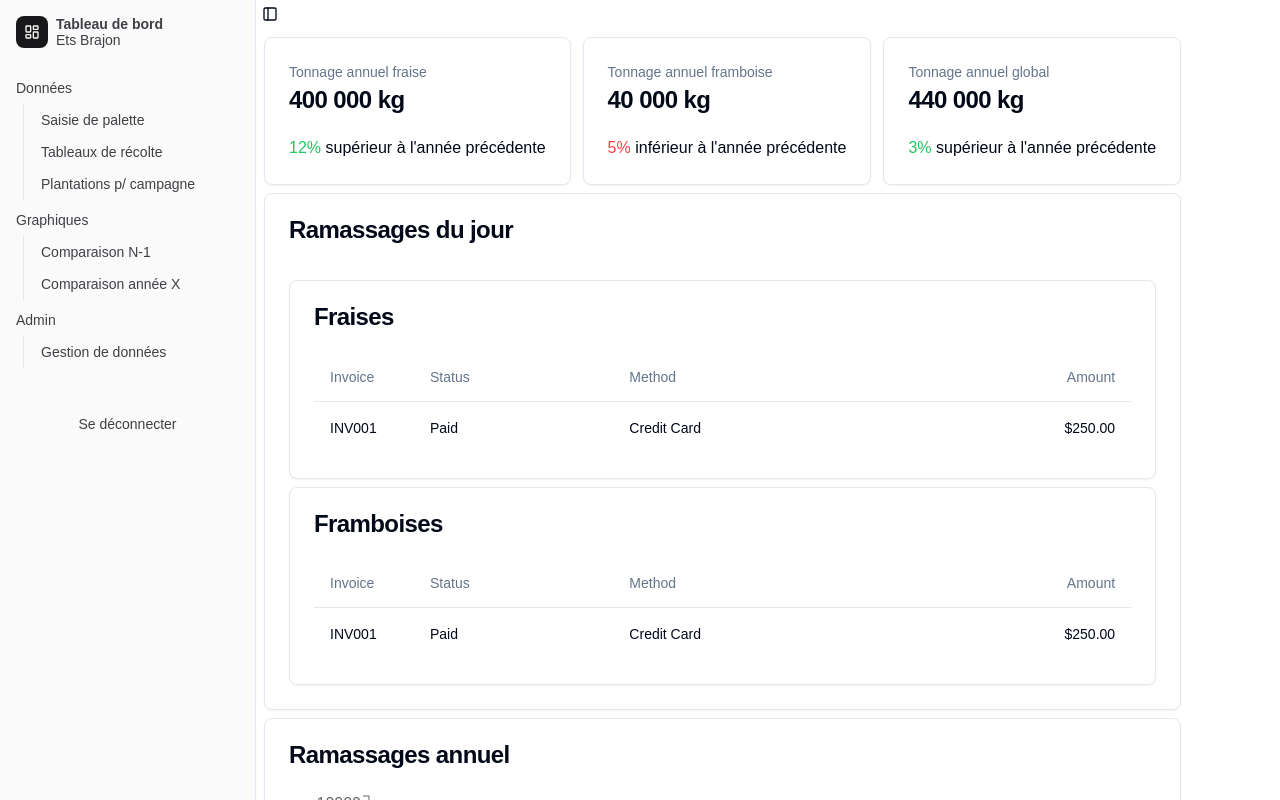
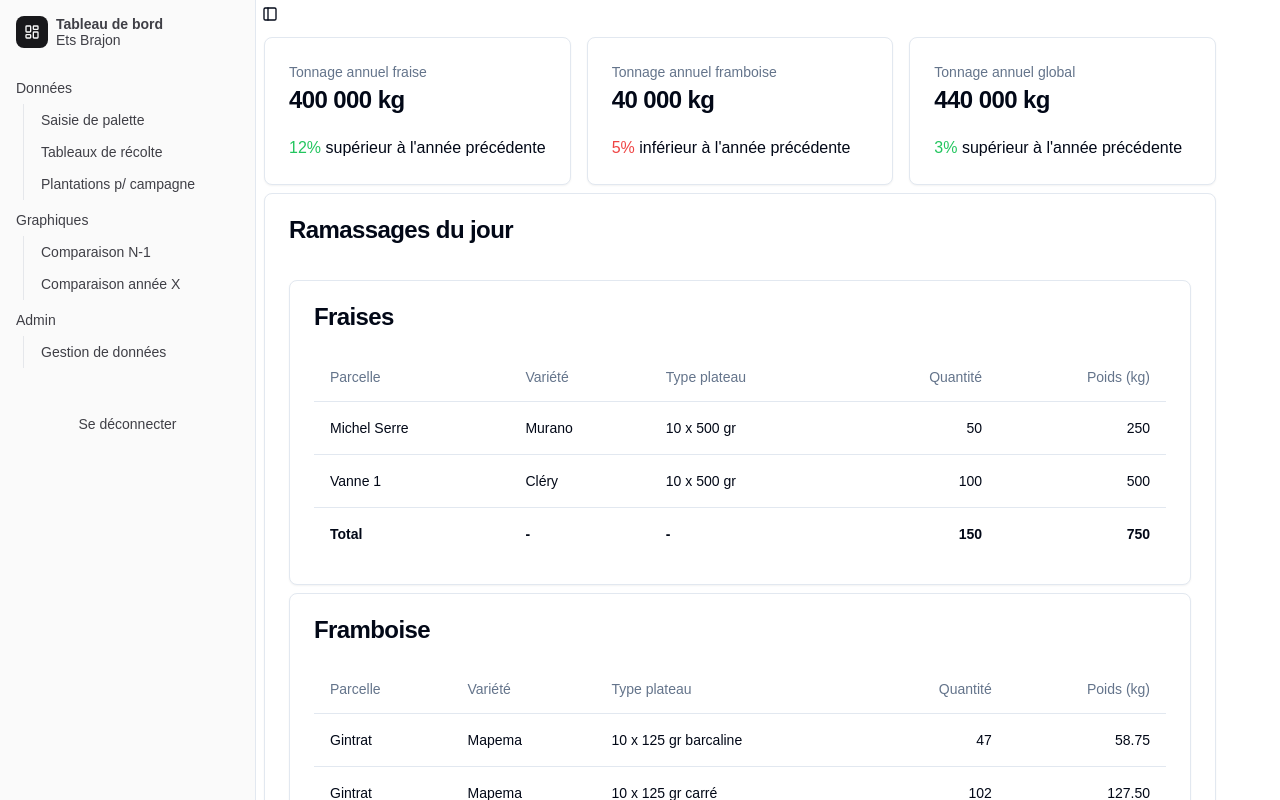
Before and after one commit to brajy01/App-ramassage, a Next.js app: page /dashboard in a window 1280 px wide. Shown: the top 800 px of the page. Built offline with nearby package versions, Linux system fonts and the light colour scheme.

Commit message:
dashboard page: daily table update

```diff
--- a/app/dashboard/page.jsx
+++ b/app/dashboard/page.jsx
@@ -1,6 +1,6 @@
 import DailyTable from "@/components/dashboard/dailyTable";
 import StatCard from "@/components/dashboard/statCard";
-import YearlyChart from "@/components/dashboard/yearlyGraph";
+import YearlyChart from "@/components/dashboard/yearlyChart";
 import {
   Card,
   CardContent,
@@ -12,25 +12,21 @@ import {
 
 export default function Page() {
   return (
-    <>
-      {/* Cards*/}
-
+    <div className="w-full">
       <div className="flex flex-col">
-        <div className="flex flex-col w-[100vh] justify-between gap-3 md:flex-row md:w-auto md:m-2">
+        <div className="grid grid-cols-1 md:grid-cols-3">
           <StatCard
             fruit="fraise"
             poids="400 000"
             pourcentage="12"
             isPositive={true}
           />
-
           <StatCard
             fruit="framboise"
             poids="40 000"
             pourcentage="5"
             isPositive={false}
           />
-
           <StatCard
             fruit="global"
             poids="440 000"
@@ -39,11 +35,9 @@ export default function Page() {
           />
         </div>
 
-        {/* Table*/}
         <DailyTable />
-        {/* Graph*/}
         <YearlyChart />
       </div>
-    </>
+    </div>
   );
 }
--- a/components/dashboard/dailyTable.jsx
+++ b/components/dashboard/dailyTable.jsx
@@ -34,43 +34,75 @@ export default function DailyTable({ date }) {
               <Table>
                 <TableHeader>
                   <TableRow>
-                    <TableHead className="w-[100px]">Invoice</TableHead>
-                    <TableHead>Status</TableHead>
-                    <TableHead>Method</TableHead>
-                    <TableHead className="text-right">Amount</TableHead>
+                    <TableHead>Parcelle</TableHead>
+                    <TableHead>Variété</TableHead>
+                    <TableHead>Type plateau</TableHead>
+                    <TableHead className="text-right">Quantité</TableHead>
+                    <TableHead className="text-right">Poids (kg)</TableHead>
                   </TableRow>
                 </TableHeader>
                 <TableBody>
                   <TableRow>
-                    <TableCell className="font-medium">INV001</TableCell>
-                    <TableCell>Paid</TableCell>
-                    <TableCell>Credit Card</TableCell>
-                    <TableCell className="text-right">$250.00</TableCell>
+                    <TableCell>Michel Serre</TableCell>
+                    <TableCell>Murano</TableCell>
+                    <TableCell>10 x 500 gr</TableCell>
+                    <TableCell className="text-right">50</TableCell>
+                    <TableCell className="text-right">250</TableCell>
+                  </TableRow>
+                  <TableRow>
+                    <TableCell>Vanne 1</TableCell>
+                    <TableCell>Cléry</TableCell>
+                    <TableCell>10 x 500 gr</TableCell>
+                    <TableCell className="text-right">100</TableCell>
+                    <TableCell className="text-right">500</TableCell>
+                  </TableRow>
+                  <TableRow className="font-bold">
+                    <TableCell>Total</TableCell>
+                    <TableCell>-</TableCell>
+                    <TableCell>-</TableCell>
+                    <TableCell className="text-right">150</TableCell>
+                    <TableCell className="text-right">750</TableCell>
                   </TableRow>
                 </TableBody>
               </Table>
             </CardContent>
           </Card>
-          <Card>
+          <Card className="my-2">
             <CardHeader>
-              <CardTitle>Framboises</CardTitle>
+              <CardTitle>Framboise</CardTitle>
             </CardHeader>
             <CardContent>
               <Table>
                 <TableHeader>
                   <TableRow>
-                    <TableHead className="w-[100px]">Invoice</TableHead>
-                    <TableHead>Status</TableHead>
-                    <TableHead>Method</TableHead>
-                    <TableHead className="text-right">Amount</TableHead>
+                    <TableHead>Parcelle</TableHead>
+                    <TableHead>Variété</TableHead>
+                    <TableHead>Type plateau</TableHead>
+                    <TableHead className="text-right">Quantité</TableHead>
+                    <TableHead className="text-right">Poids (kg)</TableHead>
                   </TableRow>
                 </TableHeader>
                 <TableBody>
                   <TableRow>
-                    <TableCell className="font-medium">INV001</TableCell>
-                    <TableCell>Paid</TableCell>
-                    <TableCell>Credit Card</TableCell>
-                    <TableCell className="text-right">$250.00</TableCell>
+                    <TableCell>Gintrat</TableCell>
+                    <TableCell>Mapema</TableCell>
+                    <TableCell>10 x 125 gr barcaline</TableCell>
+                    <TableCell className="text-right">47</TableCell>
+                    <TableCell className="text-right">58.75</TableCell>
+                  </TableRow>
+                  <TableRow>
+                    <TableCell>Gintrat</TableCell>
+                    <TableCell>Mapema</TableCell>
+                    <TableCell>10 x 125 gr carré</TableCell>
+                    <TableCell className="text-right">102</TableCell>
+                    <TableCell className="text-right">127.50</TableCell>
+                  </TableRow>
+                  <TableRow className="font-bold">
+                    <TableCell>Total</TableCell>
+                    <TableCell>-</TableCell>
+                    <TableCell>-</TableCell>
+                    <TableCell className="text-right">149</TableCell>
+                    <TableCell className="text-right">186.25</TableCell>
                   </TableRow>
                 </TableBody>
               </Table>
--- a/components/dashboard/statCard.jsx
+++ b/components/dashboard/statCard.jsx
@@ -9,7 +9,7 @@ import {
 export default function StatCard({ fruit, poids, pourcentage, isPositive }) {
   return (
     <>
-      <Card className="hover:bg-gray-100">
+      <Card className="hover:bg-gray-100 m-2">
         <CardHeader>
           <CardDescription>Tonnage annuel {fruit}</CardDescription>
           <CardTitle>{poids} kg</CardTitle>
```
Also changed, not shown: components/dashboard/yearlyChart.jsx (renamed from components/dashboard/yearlyGraph.jsx).
